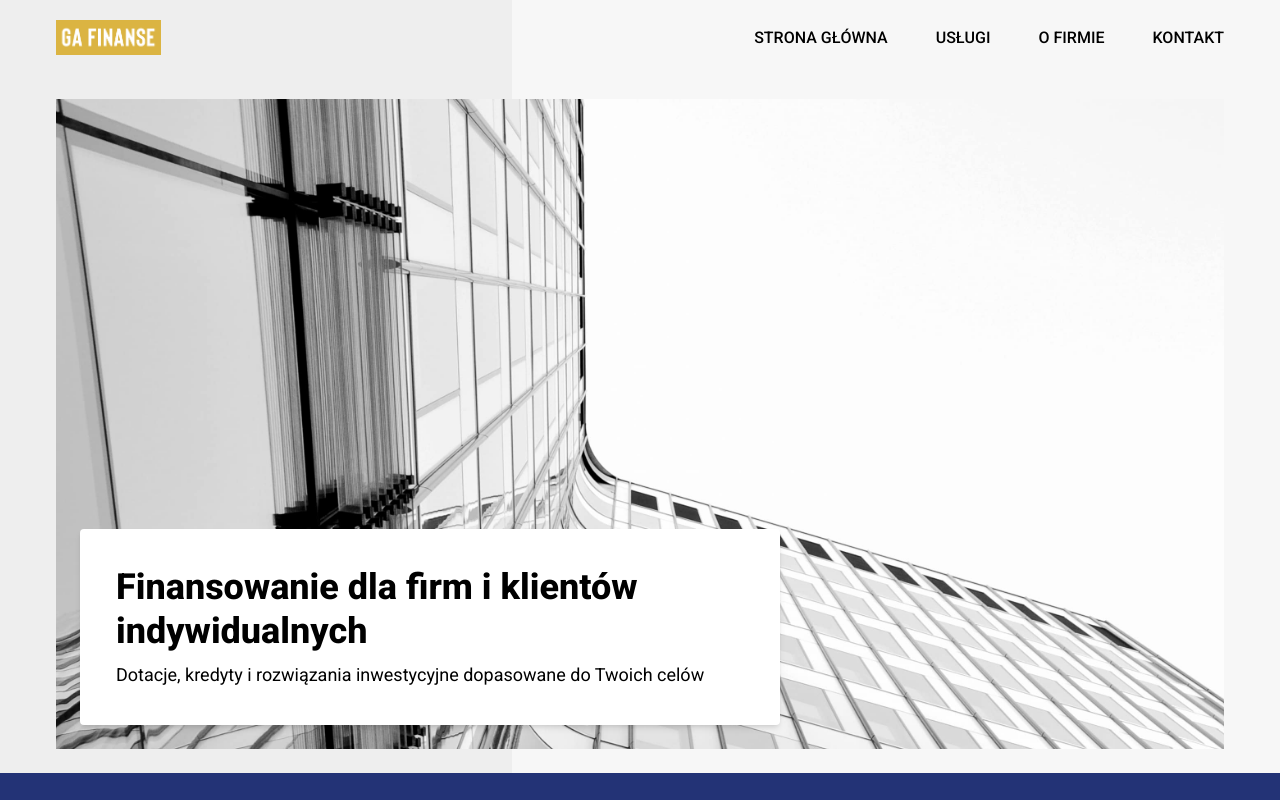
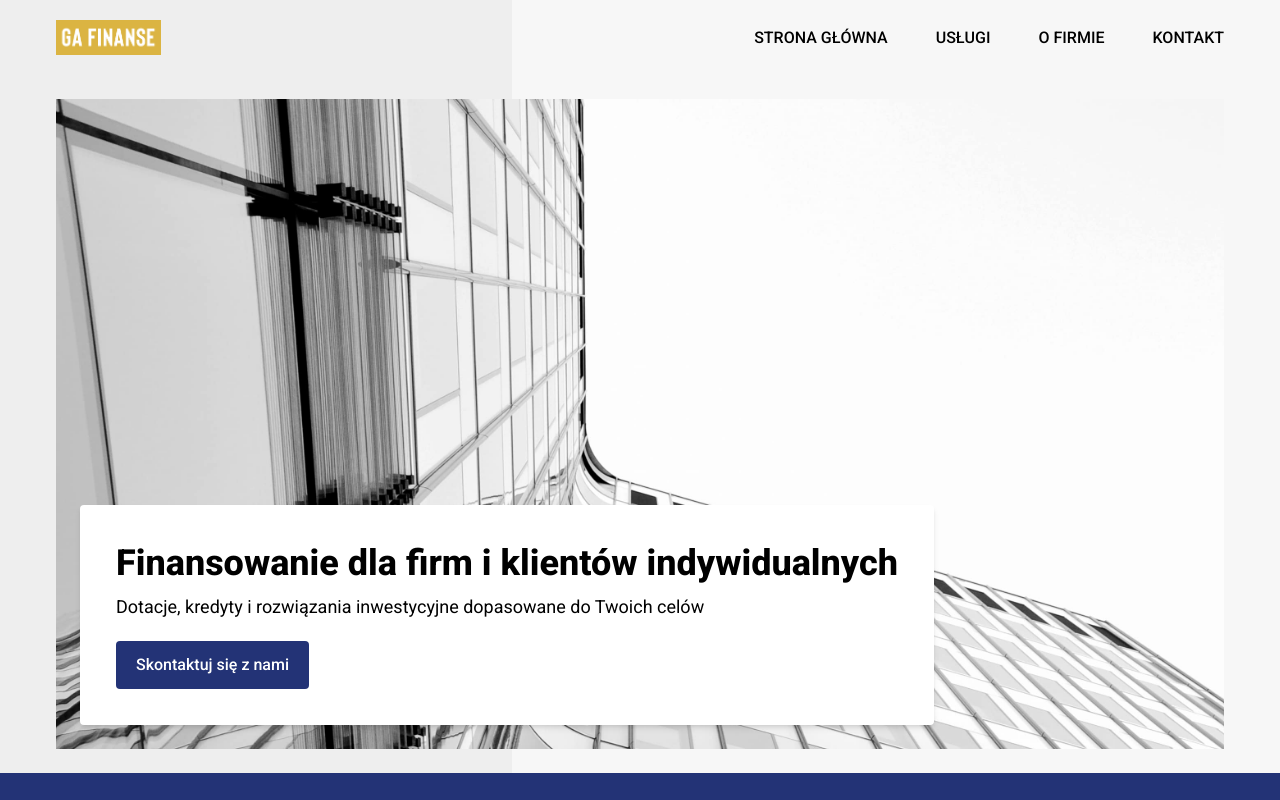
Before and after one commit to kattata/ga-finanse-v2, a Next.js app: page / in a window 1280 px wide. Shown: the top 800 px of the page. Built offline with nearby package versions, Linux system fonts and the light colour scheme.

Commit message:
Add hero CTA

```diff
--- /dev/null
+++ b/components/base/button.tsx
@@ -0,0 +1,11 @@
+type Props = {
+  children: React.ReactNode;
+};
+
+export function Button({ children }: Props) {
+  return (
+    <button className="bg-primary-navy py-3 px-5 text-white font-medium rounded-sm">
+      {children}
+    </button>
+  );
+}
--- a/components/content/hero.tsx
+++ b/components/content/hero.tsx
@@ -1,5 +1,6 @@
 import { useTranslations } from "next-intl";
 import Image from "next/image";
+import { Button } from "../base/button";
 
 export function Hero() {
   const t = useTranslations("Hero");
@@ -17,11 +18,13 @@ export function Hero() {
           />
         </div>
 
-        <div className="bg-white bottom-30 left-0 p-9 rounded-sm max-w-175 shadow-md absolute md:left-6 md:bottom-6">
+        <div className="bg-white bottom-30 left-0 p-9 rounded-sm max-w-[900px] shadow-md absolute md:left-6 md:bottom-6">
           <h1 className="mb-2 text-3xl md:text-4xl font-extrabold md:leading-11">
             {t("Title")}
           </h1>
-          <div className="text-lg">{t("Subtitle")}</div>
+          <div className="text-lg mb-5">{t("Subtitle")}</div>
+
+          <Button>{t("CTA")}</Button>
         </div>
       </div>
     </div>
--- a/i18n/locales/pl.json
+++ b/i18n/locales/pl.json
@@ -20,6 +20,7 @@
   },
   "Hero": {
     "Title": "Finansowanie dla firm i klientów indywidualnych",
-    "Subtitle": "Dotacje, kredyty i rozwiązania inwestycyjne dopasowane do Twoich celów"
+    "Subtitle": "Dotacje, kredyty i rozwiązania inwestycyjne dopasowane do Twoich celów",
+    "CTA": "Skontaktuj się z nami"
   }
 }
```
